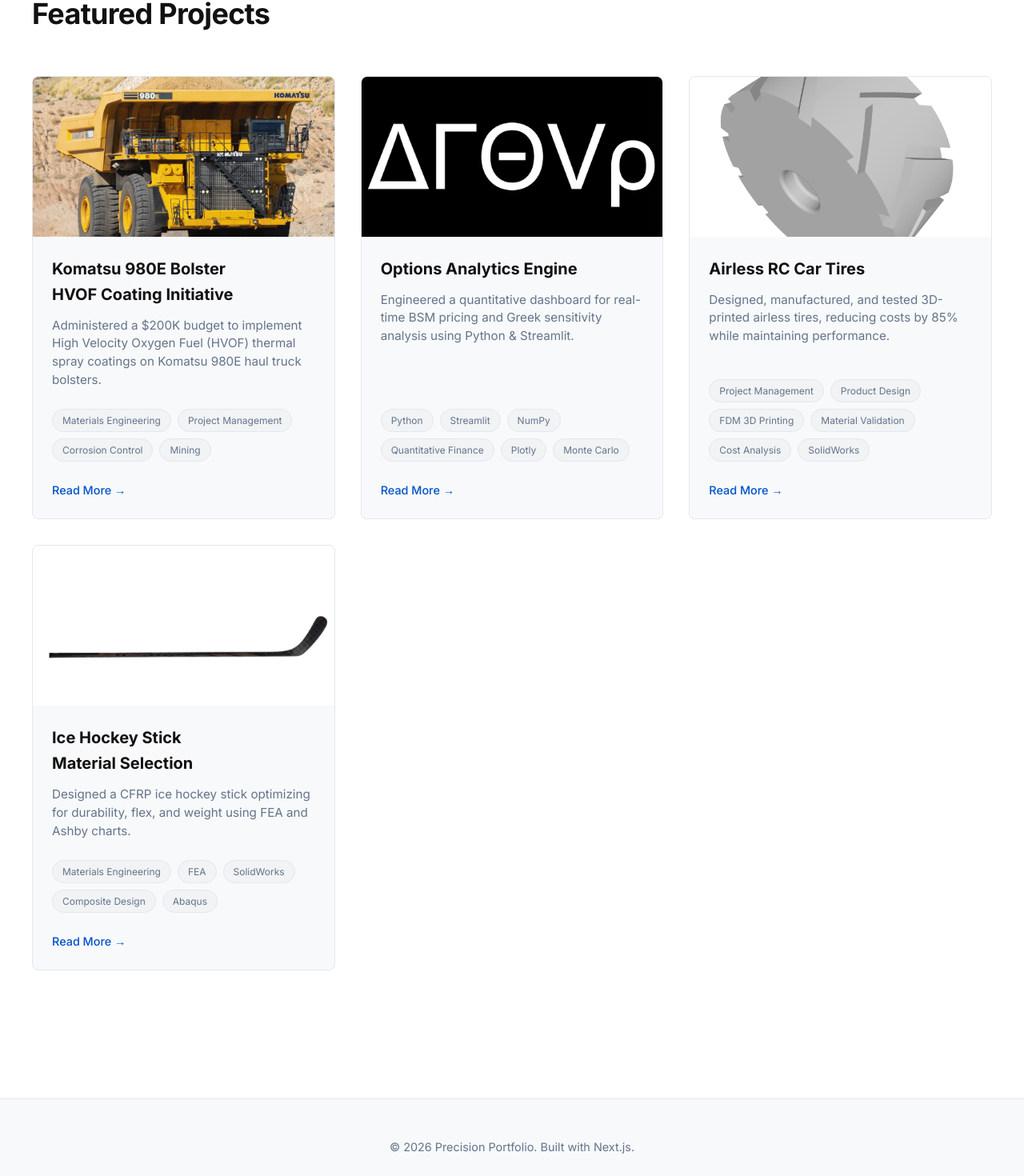
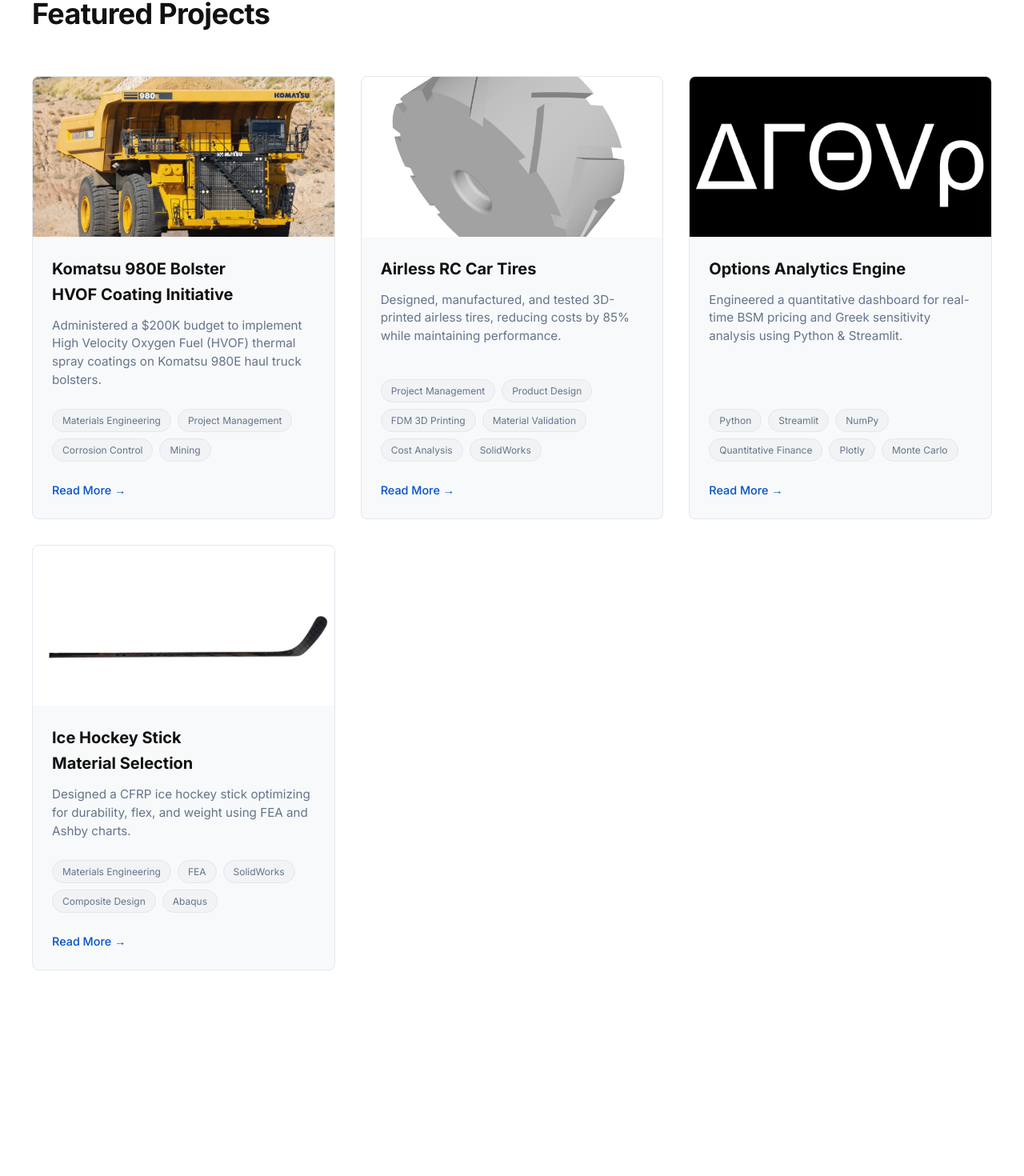
Before and after one commit to aadeshchahal/Portfolio, a Next.js app: page /projects in a window 1280 px wide. Shown: the part 171-1641 px from the top of the page at 80% size. After the commit the page ends 1480 px from the top, so only its background shows below. Built offline with nearby package versions, Linux system fonts and the light colour scheme.

Commit message:
Remove footer and update portfolio content

```diff
--- a/src/components/Footer.tsx
+++ b/src/components/Footer.tsx
@@ -1,11 +1,3 @@
-import styles from './Footer.module.css';
-
 export default function Footer() {
-    return (
-        <footer className={styles.footer}>
-            <div className={styles.content}>
-                <p>© {new Date().getFullYear()} Precision Portfolio. Built with Next.js.</p>
-            </div>
-        </footer>
-    );
+    return null;
 }
--- a/src/data/portfolio.ts
+++ b/src/data/portfolio.ts
@@ -66,7 +66,7 @@
             "MANU 465: AI and Machine Learning Application in Manufacturing",
         ],
         technicalInterests: ["Oil and Gas", "Mining", "NDE / Asset Integrity", "Semiconductor Materials and Processes", "Finance"],
-        personalInterests: ["Weightlifting", "High-Fidelity Audio", "Photography", "Strategic Investing"],
+        personalInterests: ["Weightlifting", "Ice Hockey", "Golf",],
         social: [
             { platform: "LinkedIn", url: "https://www.linkedin.com/in/aadeshchahal/" },
             { platform: "GitHub", url: "https://github.com/aadeshchahal" },
@@ -130,29 +130,6 @@
             pdfUrl: "/pdfs/Haul Truck Bolster Corrosion .pdf"
         },
         {
-            id: "p5",
-            title: "Options Analytics Engine",
-            description: "Engineered a quantitative dashboard for real-time BSM pricing and Greek sensitivity analysis using Python & Streamlit.",
-            detailedDescription: "Developed a comprehensive Options Analytics Platform to bridge the gap between theoretical pricing models and real-time market visualization. The application provides a live quantitative dashboard for Black-Scholes-Merton (BSM) pricing and calculates 'Greeks' for risk management. \n\nA key focus was implementing high-performance Monte Carlo simulations and creating intuitive 3D visualizations to help users understand the relationship between option premiums, strike prices, and time to maturity.",
-            challenges: [
-                "Optimizing computationally expensive Monte Carlo simulations for real-time user interaction.",
-                "Visualizing complex multi-dimensional data (volatility surfaces) in an accessible web interface.",
-                "Ensuring accuracy of financial models against theoretical benchmarks."
-            ],
-            results: [
-                "Reduced Monte Carlo execution time for 100,000 paths by 20x using NumPy vectorization.",
-                "Deployed a live interactive dashboard capable of real-time sensitivity analysis.",
-                "Enabled intuitive visualization of 3D volatility surfaces using Plotly."
-            ],
-            tags: ["Python", "Streamlit", "NumPy", "Quantitative Finance", "Plotly", "Monte Carlo"],
-            imageUrl: "/projects/options-analytics/cover-greeks-simple.png",
-            github: "https://github.com/aadeshchahal/Options-Pricer",
-            link: "https://options-pricer-aadeshchahal.streamlit.app/",
-            embedUrl: "https://options-pricer-aadeshchahal.streamlit.app/?embed=true",
-            documents: [],
-            gallery: []
-        },
-        {
             id: "p4",
             title: "Airless RC Car Tires",
             description: "Designed, manufactured, and tested 3D-printed airless tires, reducing costs by 85% while maintaining performance.",
@@ -177,6 +154,29 @@
                 { url: "/projects/airless-tires/Mugen Seiki MTX-3 RC Car Used for Testing.png", caption: "Mugen Seiki MTX-3 RC Car Used for Testing", type: "image" },
                 { url: "/projects/airless-tires/TPU Tire Wear.png", caption: "TPU Tire Wear Analysis", type: "image" }
             ]
+        },
+        {
+            id: "p5",
+            title: "Options Analytics Engine",
+            description: "Engineered a quantitative dashboard for real-time BSM pricing and Greek sensitivity analysis using Python & Streamlit.",
+            detailedDescription: "Developed a comprehensive Options Analytics Platform to bridge the gap between theoretical pricing models and real-time market visualization. The application provides a live quantitative dashboard for Black-Scholes-Merton (BSM) pricing and calculates 'Greeks' for risk management. \n\nA key focus was implementing high-performance Monte Carlo simulations and creating intuitive 3D visualizations to help users understand the relationship between option premiums, strike prices, and time to maturity.",
+            challenges: [
+                "Optimizing computationally expensive Monte Carlo simulations for real-time user interaction.",
+                "Visualizing complex multi-dimensional data (volatility surfaces) in an accessible web interface.",
+                "Ensuring accuracy of financial models against theoretical benchmarks."
+            ],
+            results: [
+                "Reduced Monte Carlo execution time for 100,000 paths by 20x using NumPy vectorization.",
+                "Deployed a live interactive dashboard capable of real-time sensitivity analysis.",
+                "Enabled intuitive visualization of 3D volatility surfaces using Plotly."
+            ],
+            tags: ["Python", "Streamlit", "NumPy", "Quantitative Finance", "Plotly", "Monte Carlo"],
+            imageUrl: "/projects/options-analytics/cover-greeks-simple.png",
+            github: "https://github.com/aadeshchahal/Options-Pricer",
+            link: "https://options-pricer-aadeshchahal.streamlit.app/",
+            embedUrl: "https://options-pricer-aadeshchahal.streamlit.app/?embed=true",
+            documents: [],
+            gallery: []
         },
         {
             id: "p3",
```
